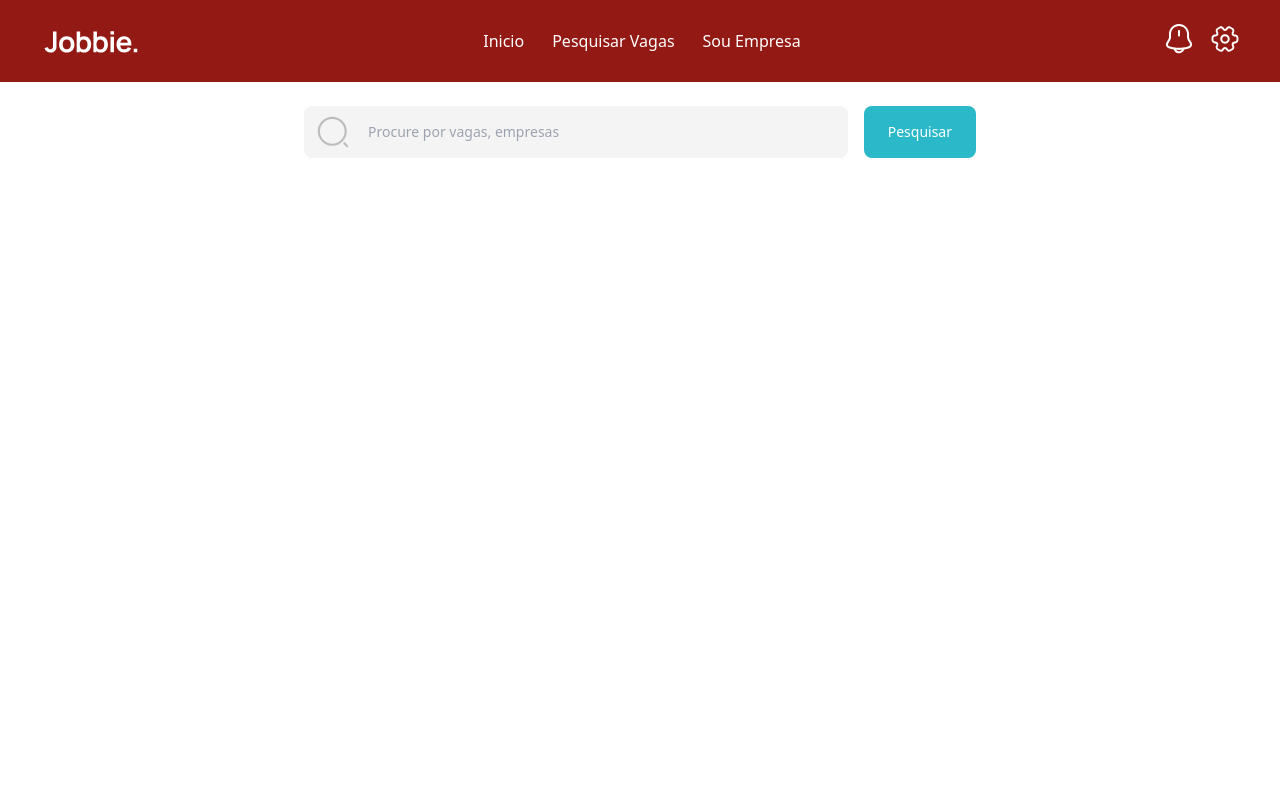
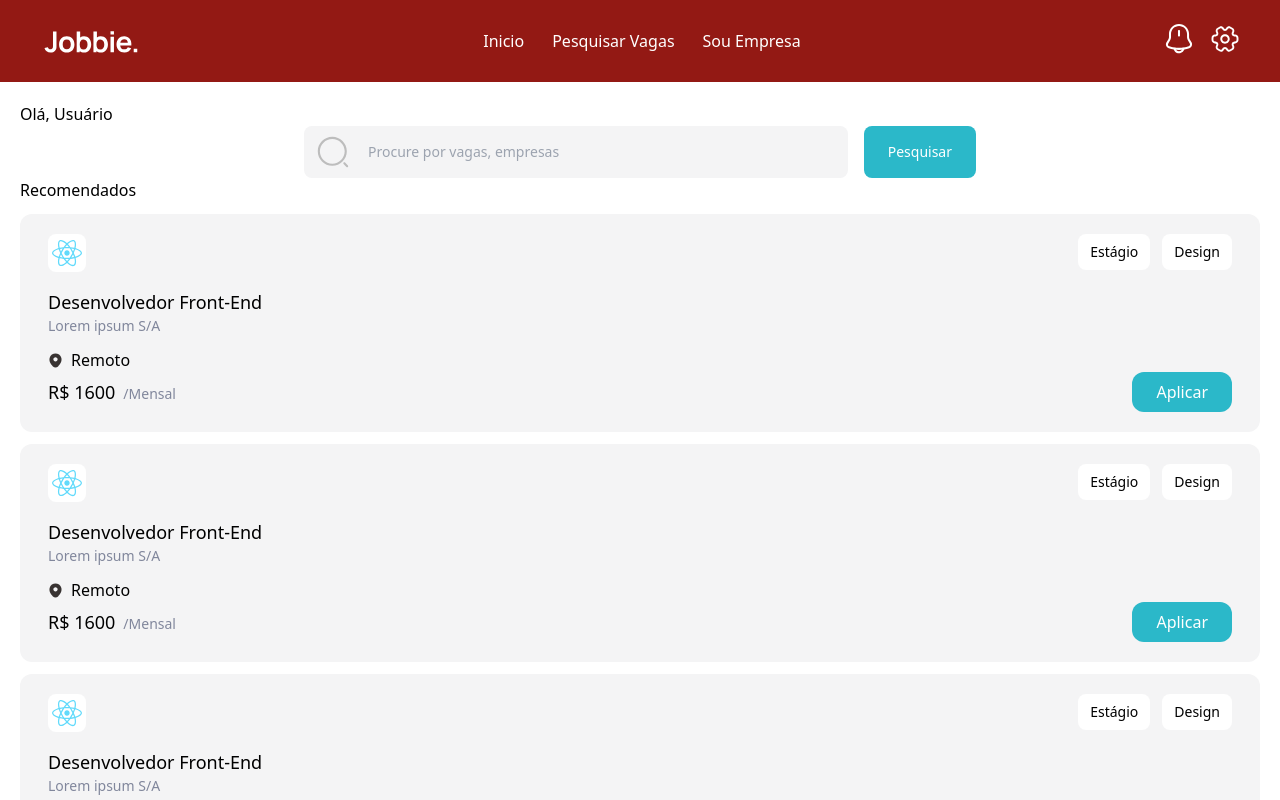
Before and after one commit to jobbie-project/jobbie-app, a Next.js app: page / in a window 1280 px wide. Shown: the top 800 px of the page. Built offline with nearby package versions, Linux system fonts and the light colour scheme.

Commit message:
cria o card de vaga grande, será usado no scroll horizontal da homepage
Co-Authored-By: Adrielly Isly <114019643+islycodes@users.noreply.github.com>

```diff
--- /dev/null
+++ b/src/components/card-medium.tsx
@@ -0,0 +1 @@
+export function JobCardMedium() {}
--- /dev/null
+++ b/src/components/job-card-big.tsx
@@ -0,0 +1,41 @@
+import { LocationPin } from "@/icons/location-pin";
+import { Money } from "@/utils/money";
+import { FaReact } from "react-icons/fa";
+
+export function JobCardBig() {
+  const type = "Estágio";
+  const categories = ["Design"];
+  const title = "Desenvolvedor Front-End";
+  const salary = 1600;
+  const companyName = "Lorem ipsum S/A";
+  return (
+    <div className="bg-[#F4F4F5] rounded-xl px-7 py-5 my-3 flex-col justify-between">
+      <div className="flex flex-row justify-between mb-4">
+        <div className="w-min">
+          <div className="bg-white w-min p-1 rounded-lg">
+            <FaReact size={30} color="#61DAFB" />
+          </div>
+        </div>
+        <div className="h-min flex flex-row justify-end">
+          <p className="bg-white w-min text-sm px-3 py-2 rounded-lg me-3">{type}</p>
+          <p className="bg-white w-min text-sm px-3 py-2 rounded-lg">{categories[0]}</p>
+        </div>
+      </div>
+      <div>
+        <p className="text-lg">{title}</p>
+        <p className="text-sm text-[#81879C] mb-3">{companyName}</p>
+        <div className="flex flex-row items-center">
+          <LocationPin height="15" width="15" />
+          <p className="mx-2">Remoto</p>
+        </div>
+      </div>
+      <div className="flex flex-row justify-between items-center">
+        <div className="flex items-baseline">
+          <p className="text-lg font-medium me-2">{Money(salary).format()}</p>
+          <p className="text-sm text-[#81879C]">/Mensal</p>
+        </div>
+        <div className="bg-blue text-white font-medium px-6 py-2 rounded-xl">Aplicar</div>
+      </div>
+    </div>
+  );
+}
--- /dev/null
+++ b/src/icons/location-pin.tsx
@@ -0,0 +1,10 @@
+export function LocationPin(props: { width: string; height: string }) {
+  return (
+    <svg width={props.width} height={props.height} viewBox="0 0 18 22" fill="none" xmlns="http://www.w3.org/2000/svg">
+      <path
+        d="M17.6201 7.45C16.5701 2.83 12.5401 0.75 9.0001 0.75C9.0001 0.75 9.0001 0.75 8.9901 0.75C5.4601 0.75 1.4201 2.82 0.370095 7.44C-0.799905 12.6 2.3601 16.97 5.2201 19.72C6.2801 20.74 7.6401 21.25 9.0001 21.25C10.3601 21.25 11.7201 20.74 12.7701 19.72C15.6301 16.97 18.7901 12.61 17.6201 7.45ZM9.0001 12.46C7.2601 12.46 5.8501 11.05 5.8501 9.31C5.8501 7.57 7.2601 6.16 9.0001 6.16C10.7401 6.16 12.1501 7.57 12.1501 9.31C12.1501 11.05 10.7401 12.46 9.0001 12.46Z"
+        fill="#383332"
+      />
+    </svg>
+  );
+}
--- a/src/pages/index.tsx
+++ b/src/pages/index.tsx
@@ -1,16 +1,28 @@
-import Image from "next/image";
 import { Inter } from "next/font/google";
 import { Header } from "@/components/header";
 import { SearchBar } from "@/components/searchbar";
+import { JobCardBig } from "@/components/job-card-big";
 
 const inter = Inter({ subsets: ["latin"] });
 
 export default function Home() {
+  const username = "Usuário";
   return (
     <>
       <Header />
-      <br></br>
-      <SearchBar />
+      <div className="p-5">
+        <p>Olá, {username}</p>
+        <SearchBar />
+        <p>Recomendados</p>
+        <div className="horizontal-scroll">
+          <JobCardBig />
+          <JobCardBig />
+          <JobCardBig />
+          <JobCardBig />
+          <JobCardBig />
+          <JobCardBig />
+        </div>
+      </div>
     </>
   );
 }
--- /dev/null
+++ b/src/utils/money.ts
@@ -0,0 +1,2 @@
+import currency from "currency.js";
+export const Money = (value: number) => currency(value, { symbol: "R$ ", separator: "", precision: 0 });
```
Also changed, not shown: package.json (+5 -3 lines), 1 other file (tests, documents, lock files or other folders).
